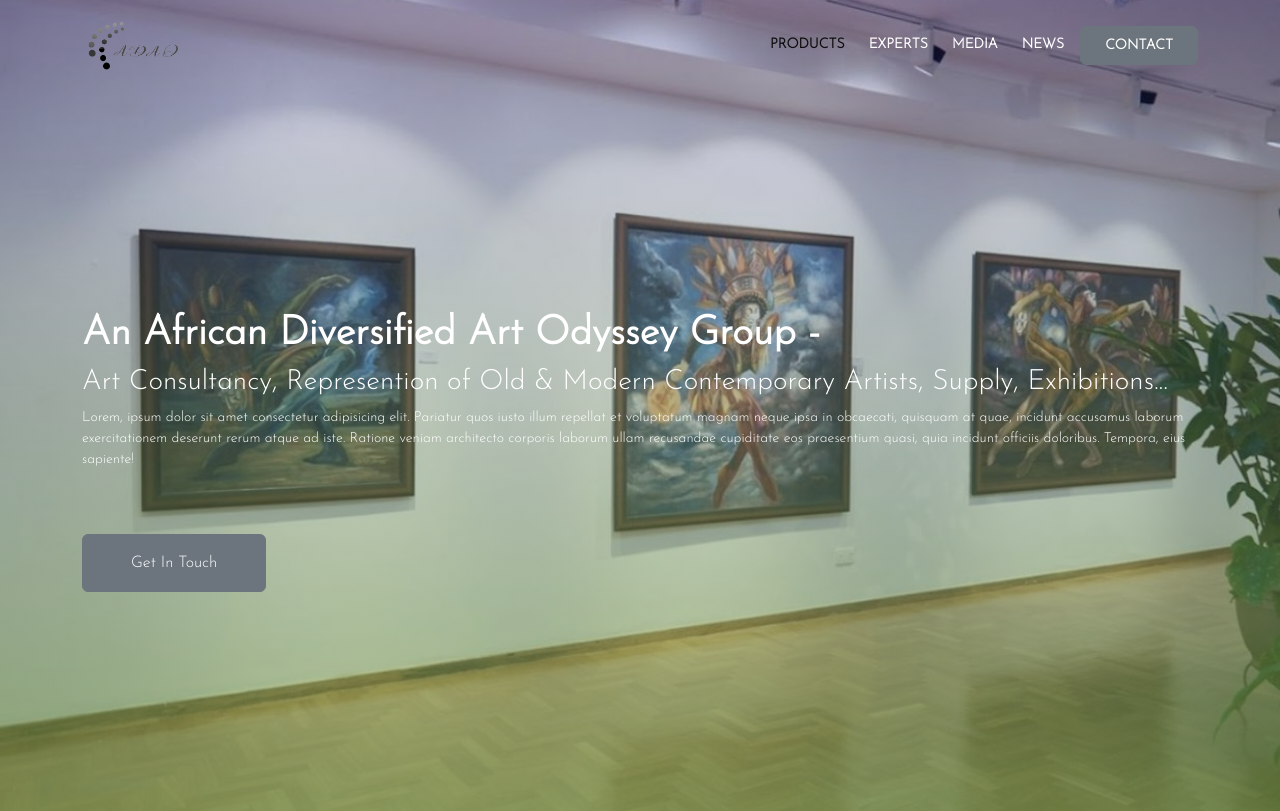
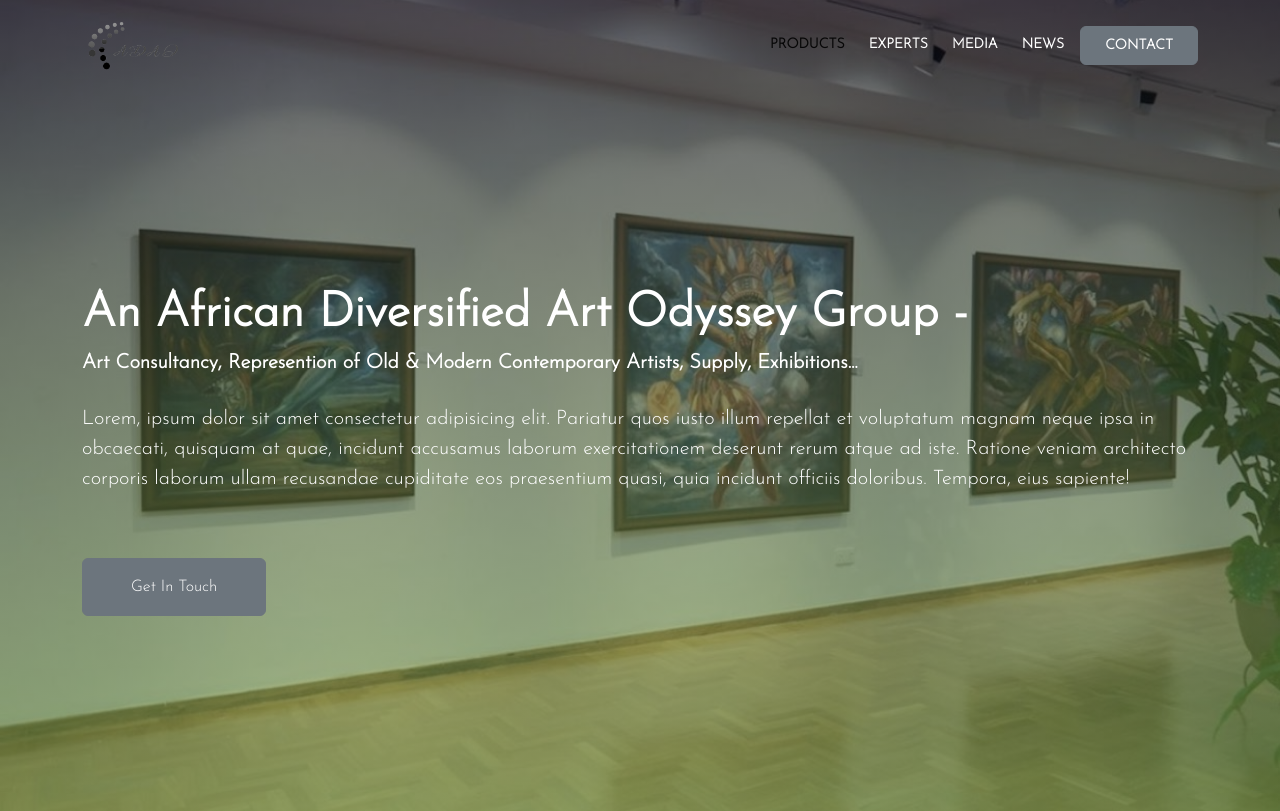
Before and after one commit to lanreonasanya02/adao-website, a React (Create React App) app: page / in a window 1280 px wide. Built offline with nearby package versions, Linux system fonts and the light colour scheme.

Commit message:
hero-edits

```diff
--- a/src/pages/home/Home.css
+++ b/src/pages/home/Home.css
@@ -1,6 +1,6 @@
 header {
   /* background: url(../../images/adao-10.png); */
-  background: linear-gradient(rgba(0, 0, 150, 0.2), rgba(121, 164, 76, 0.6)),
+  background: linear-gradient(rgba(0, 0, 15, 0.6), rgba(121, 164, 76, 0.6)),
     url(../../images/adao-10.png);
   background-position: center;
   background-size: cover;
@@ -19,3 +19,8 @@ header .header-btn {
   padding: 1rem 3rem;
   margin-top: 3rem;
 }
+
+header .header-hero h1,
+header .header-hero h5 {
+  font-weight: bold;
+}
--- a/src/pages/home/Home.js
+++ b/src/pages/home/Home.js
@@ -10,18 +10,18 @@ const Home = () => {
       {/* <SideNav /> */}
 
       <div className="container-lg header-hero">
-        <div>
-          <h1 className="display-6 fw-bold ">
+        <div className="fw-bold ">
+          <h1 className="display-5">
             An African Diversified Art Odyssey Group -
           </h1>
 
-          <h3>
+          <h5>
             {" "}
             Art Consultancy, Represention of Old & Modern Contemporary Artists,
             Supply, Exhibitions...
-          </h3>
-
-          <p>
+          </h5>
+          <br />
+          <p className="lead">
             Lorem, ipsum dolor sit amet consectetur adipisicing elit. Pariatur
             quos iusto illum repellat et voluptatum magnam neque ipsa in
             obcaecati, quisquam at quae, incidunt accusamus laborum
```
